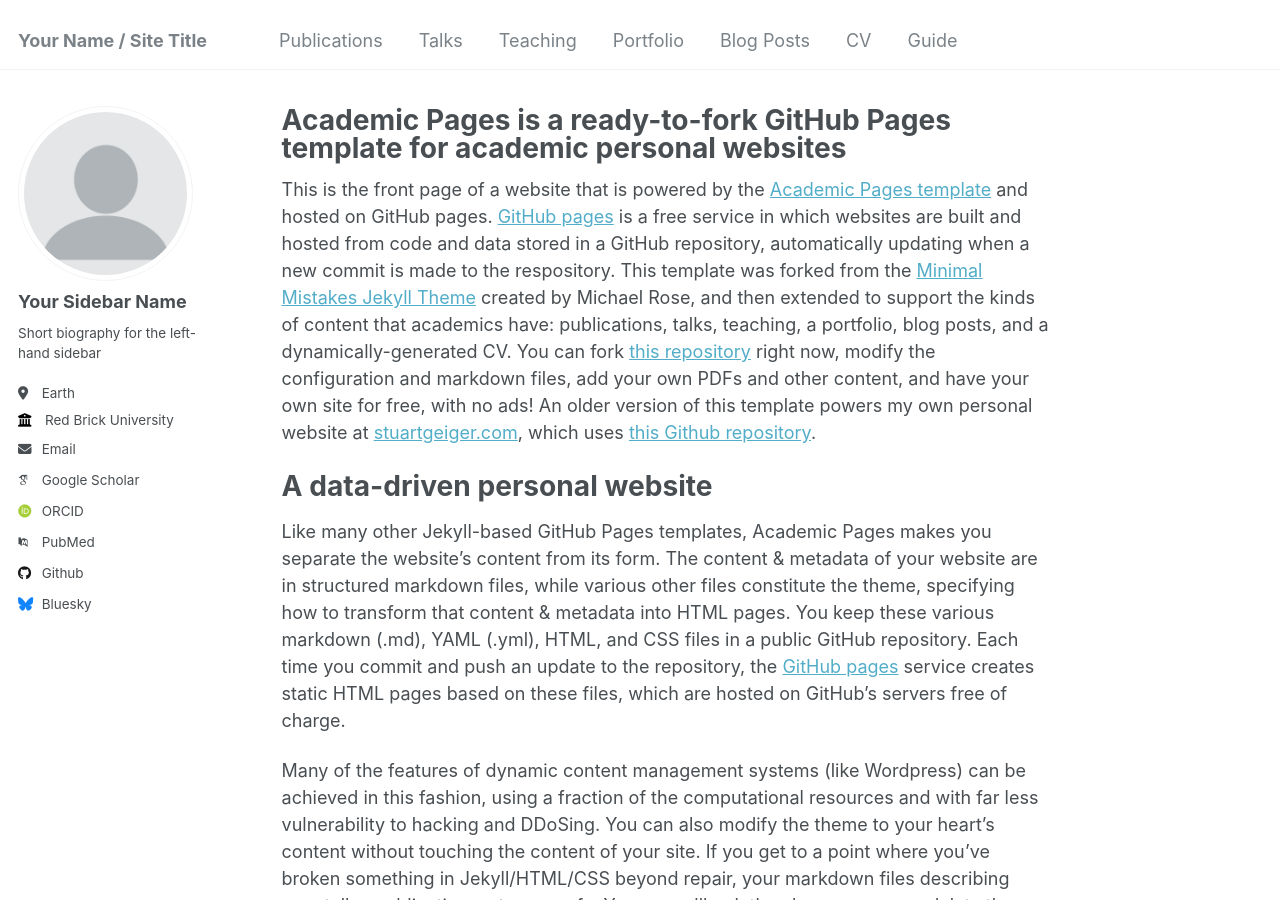
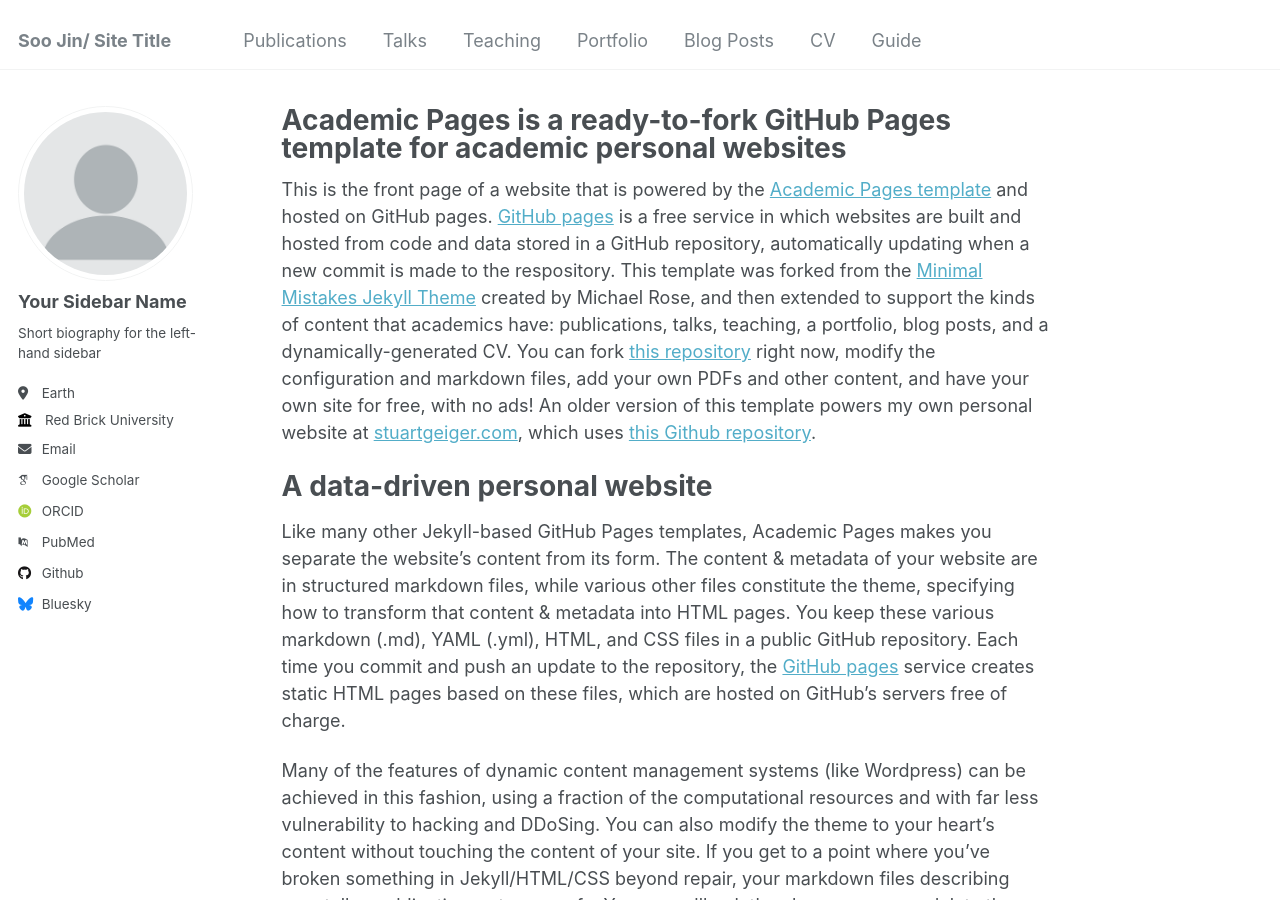
Before and after one commit to Iris-SooJin-Park/Iris-SooJin-Park.github.io, a Jekyll site: the page built from _pages/about.md, in a window 1280 px wide and 900 px high. Built offline with Jekyll 4.4.1, drawn with Linux system fonts in a browser that asks for light colours; some web fonts are replaced.

Commit message:
change title name

```diff
--- a/_config.yml
+++ b/_config.yml
@@ -8,7 +8,7 @@
 
 # Basic Site Settings
 locale                   : "en-US"
-title                    : "Your Name / Site Title"
+title                    : "Soo Jin/ Site Title"
 title_separator          : "-"
 name                     : &name "Your Name"
 description              : &description "personal description"
```
